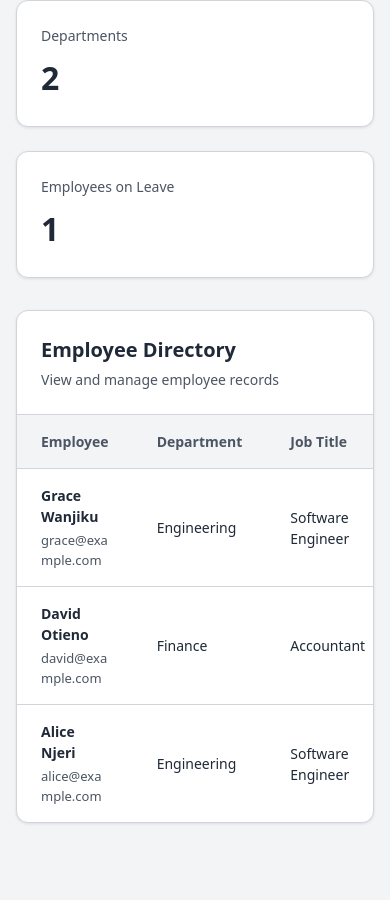
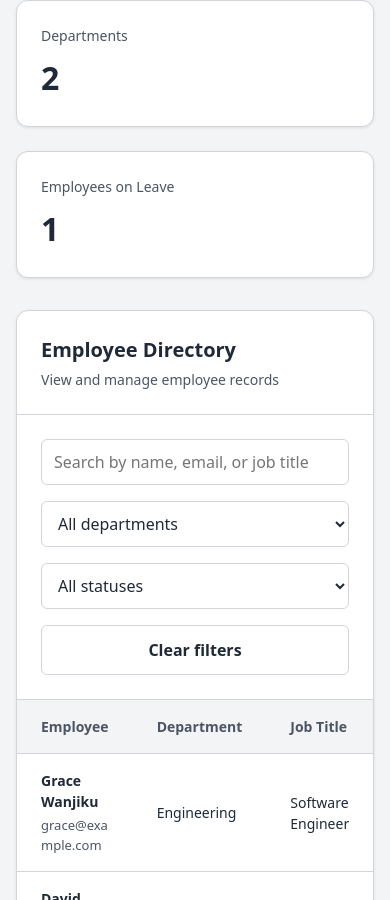
Before and after one commit to evamaina/employee-management-system, a plain HTML site: page index.html in a window 390 px wide. Shown: the part 423-1323 px from the top of the page. Before the commit the page ends 1262 px from the top, so only its background shows below. Drawn offline with Linux system fonts and the light colour scheme.

Commit message:
feat: add employee search and filter controls

```diff
--- a/css/components.css
+++ b/css/components.css
@@ -76,12 +76,6 @@
   border-bottom: 1px solid var(--color-border);
 }
 
-.section-header h2 {
-  font-size: 1.25rem;
-  font-weight: 600;
-  color: var(--color-text);
-}
-
 .section-header h3 {
   font-size: 1.25rem;
   font-weight: 600;
@@ -92,6 +86,19 @@
   margin-top: 0.25rem;
   font-size: 0.875rem;
   color: var(--color-text-muted);
+}
+
+.employee-toolbar {
+  display: grid;
+  grid-template-columns: minmax(15rem, 1fr) 12rem 12rem auto;
+  align-items: center;
+  padding: 1.5rem;
+  gap: 1rem;
+  border-bottom: 1px solid var(--color-border);
+}
+
+.filter-control {
+  min-width: 0;
 }
 
 .table-wrapper {
@@ -315,7 +322,9 @@
 }
 
 .form-group input,
-.form-group select {
+.form-group select,
+.filter-control input,
+.filter-control select {
   width: 100%;
   min-width: 0;
   min-height: 2.75rem;
@@ -328,7 +337,9 @@
 }
 
 .form-group input:focus-visible,
-.form-group select:focus-visible {
+.form-group select:focus-visible,
+.filter-control input:focus-visible,
+.filter-control select:focus-visible {
   border-color: var(--color-primary);
   outline: 3px solid var(--color-primary);
   outline-offset: 2px;
@@ -354,8 +365,20 @@
   background-color: var(--color-background);
 }
 
+@media (max-width: 1200px) {
+  .employee-toolbar {
+    grid-template-columns: minmax(0, 1.25fr) repeat(2, minmax(0, 1fr)) auto;
+  }
+}
+
 @media (max-width: 1100px) {
   .stats-grid {
+    grid-template-columns: repeat(2, minmax(0, 1fr));
+  }
+}
+
+@media (max-width: 900px) {
+  .employee-toolbar {
     grid-template-columns: repeat(2, minmax(0, 1fr));
   }
 }
@@ -363,6 +386,14 @@
 @media (max-width: 640px) {
   .stats-grid {
     grid-template-columns: 1fr;
+  }
+
+  .employee-toolbar {
+    grid-template-columns: minmax(0, 1fr);
+  }
+
+  .employee-toolbar #clear-filters-button {
+    width: 100%;
   }
 
   .form-fields {
--- a/index.html
+++ b/index.html
@@ -75,6 +75,48 @@
               <h3 id="employee-directory-title">Employee Directory</h3>
               <p>View and manage employee records</p>
             </header>
+            <div class="employee-toolbar" role="group" aria-label="Employee filters">
+              <div class="filter-control search-control">
+                <label class="visually-hidden" for="employee-search">
+                  Search employees
+                </label>
+                <input
+                  type="search"
+                  id="employee-search"
+                  placeholder="Search by name, email, or job title"
+                  autocomplete="off"
+                />
+              </div>
+
+              <div class="filter-control">
+                <label class="visually-hidden" for="department-filter">
+                  Filter by department
+                </label>
+                <select id="department-filter">
+                  <option value="">All departments</option>
+                </select>
+              </div>
+
+              <div class="filter-control">
+                <label class="visually-hidden" for="status-filter">
+                  Filter by status
+                </label>
+                <select id="status-filter">
+                  <option value="">All statuses</option>
+                  <option value="active">Active</option>
+                  <option value="inactive">Inactive</option>
+                  <option value="on-leave">On leave</option>
+                </select>
+              </div>
+
+              <button
+                type="button"
+                class="btn btn-secondary"
+                id="clear-filters-button"
+              >
+                Clear filters
+              </button>
+            </div>
             <div
               class="table-wrapper"
               role="region"
```
